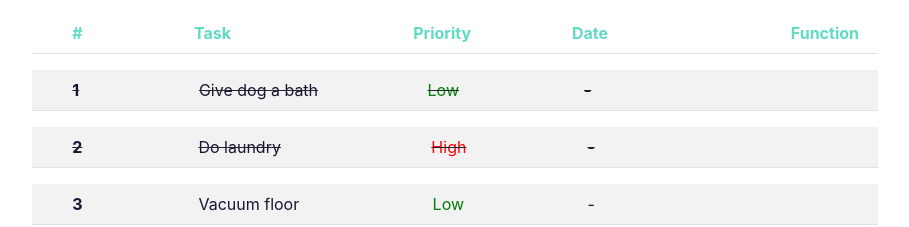
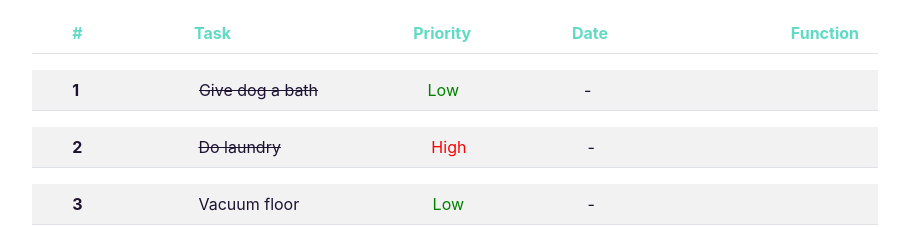
Before and after one commit to AyanKhan395/React-ToDo-List, a React (Create React App) app: page / in a window 1280 px wide. Shown: the part 556-783 px from the top of the page, without its empty margins (185-1094 px from the left). Built offline with nearby package versions, Linux system fonts and the light colour scheme; some icons are missing.

Commit message:
Delete Method 2.0

```diff
--- a/src/App.js
+++ b/src/App.js
@@ -13,7 +13,7 @@ function App() {
   const [startDate, setStartDate] = useState(new Date());
   const [pirority, setPirority ] = useState('Low');
   const [inputText, setInputText] = useState("");
-  const [editTodo, setEditTodo] = useState("");
+  const [editTodo, setEditTodo] = useState(false);
 
 
   const handleToggle = (id) => {
@@ -58,6 +58,8 @@ function App() {
 
         <div class="col-lg-4 col-md-3 col-sm-2"></div>
       </div>
+
+
       <div style={{marginBlock: "20px"}}>
         <div class="container" style={{display: 'inline', padding: '2px 0px',  border: '2px solid black'}}>
           <input placeholder=" Search..."  value={inputText} onChange={(e)=>setInputText(e.target.value)} style={{border: "none", outline: "none"
--- a/src/ToDo.js
+++ b/src/ToDo.js
@@ -29,24 +29,23 @@ const ToDo = ({toDoList, setToDoList, todo, handleToggle, editTodo, setEditTodo,
 
     const handleEditTodo = (id) => {
         const newTodos = toDoList.filter(e=> e.id === id);
-        setEditTodo(newTodos)
+        setEditTodo(id)
     }
-
 
     console.log(todo)
     return (
-        <div id={todo.id} key={todo.id + todo.task} name="todo" value={todo.id} className={todo.complete ? "todo strike" : "todo"}>
+        <div id={todo.id} key={todo.id + todo.task} name="todo" value={todo.id} >
 
             <table class="table table-striped">
                 <tbody>
                     <tr style={{textAlign: "left"}}>
                     <th scope="row"  style={{width: '200px', color: "#1E1232", paddingLeft: "40px"}}>{todo.id}</th>
-                    <td style={{width: '300px', color: "#1E1232"}}>{todo.task}</td>
-                    <td style={{color: getColor(todo.priority), width: '200px'}}>{todo.priority}</td>
+                    <td style={{width: '300px', color: "#1E1232"}} id={todo.id} onClick={handleClick} className={todo.complete ? "todo strike" : "todo"}>{todo.task}</td>
+                    <td style={{width: '200px', color: getColor(todo.priority)}}>{todo.priority}</td>
                     <td style={{width: '300px', color: "#1E1232"}}>{todo.date ? todo.date.toLocaleDateString('fr-FR'):"-"}</td>
-                    <td id={todo.id} style={{width: '100px', color: "#1E1232"}}>
+                    <td style={{width: '100px', color: "#1E1232"}}>
                         <FontAwesome name="edit"  onClick={()=>handleEditTodo(todo.id)}/>
-                        <FontAwesome name="trash" style={{marginLeft: "20px"}} onClick={()=>handleDeleteTodo(todo.id)}/>
+                        <FontAwesome name="trash" style={{marginLeft: "20px", zIndex: "-1"}} onClick={()=>handleDeleteTodo(todo.id)}/>
                         </td>
                     </tr>
                 </tbody>
--- a/src/ToDoForm.js
+++ b/src/ToDoForm.js
@@ -39,7 +39,7 @@ const ToDoForm = ({ addTask, userInput, setUserInput, startDate, setStartDate, p
                     <Dropdown
                         placeholder="Select Priority"
                         options={['Low', 'Medium', 'High']}
-                        value='Low'
+                        value={pirority}
                         onChange={(value) => setPirority(value['value'])}
                         onSelect={(value) => console.log('selected!', value['value'])}
                     />
```
Lines whose indentation alone changed are shown as unchanged.
